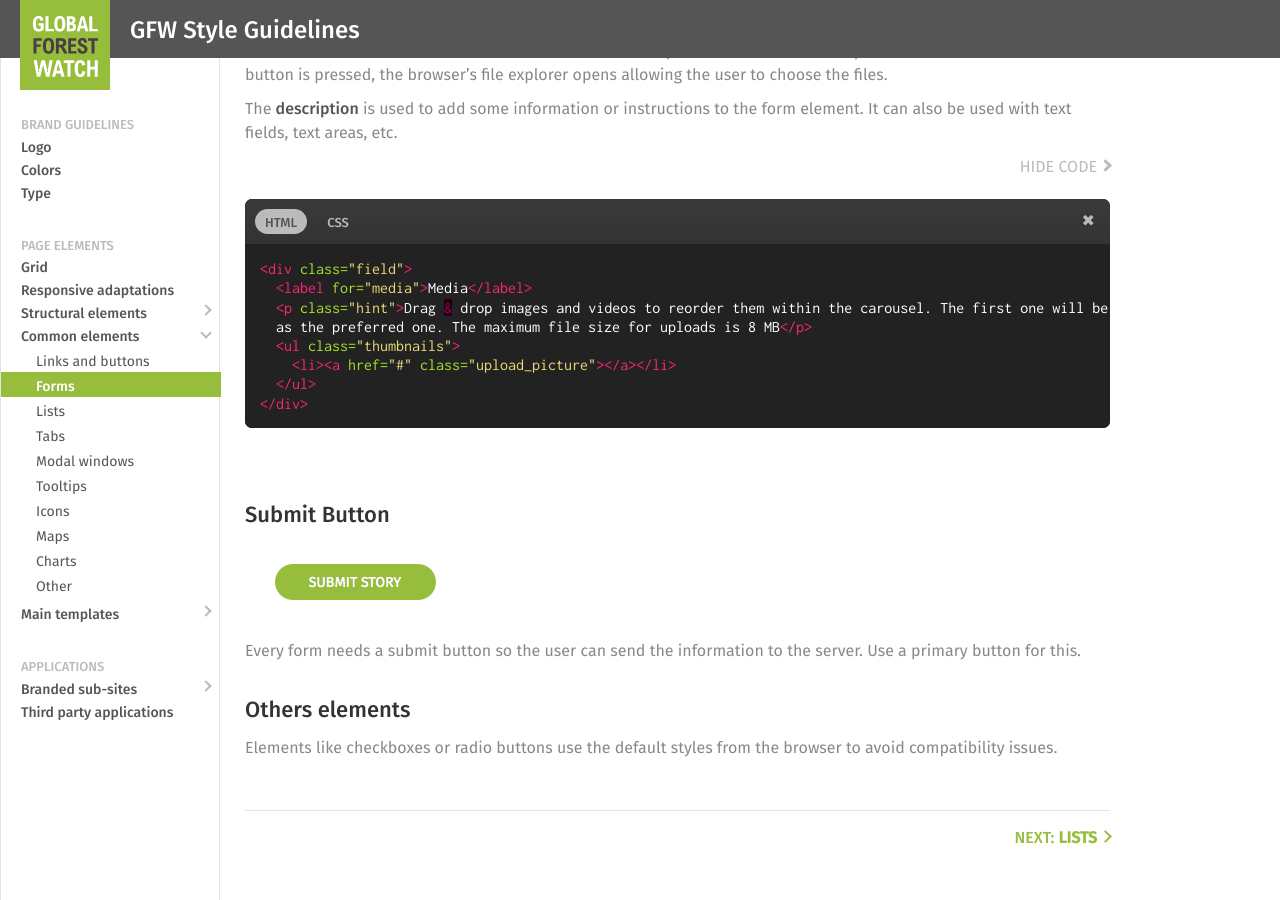
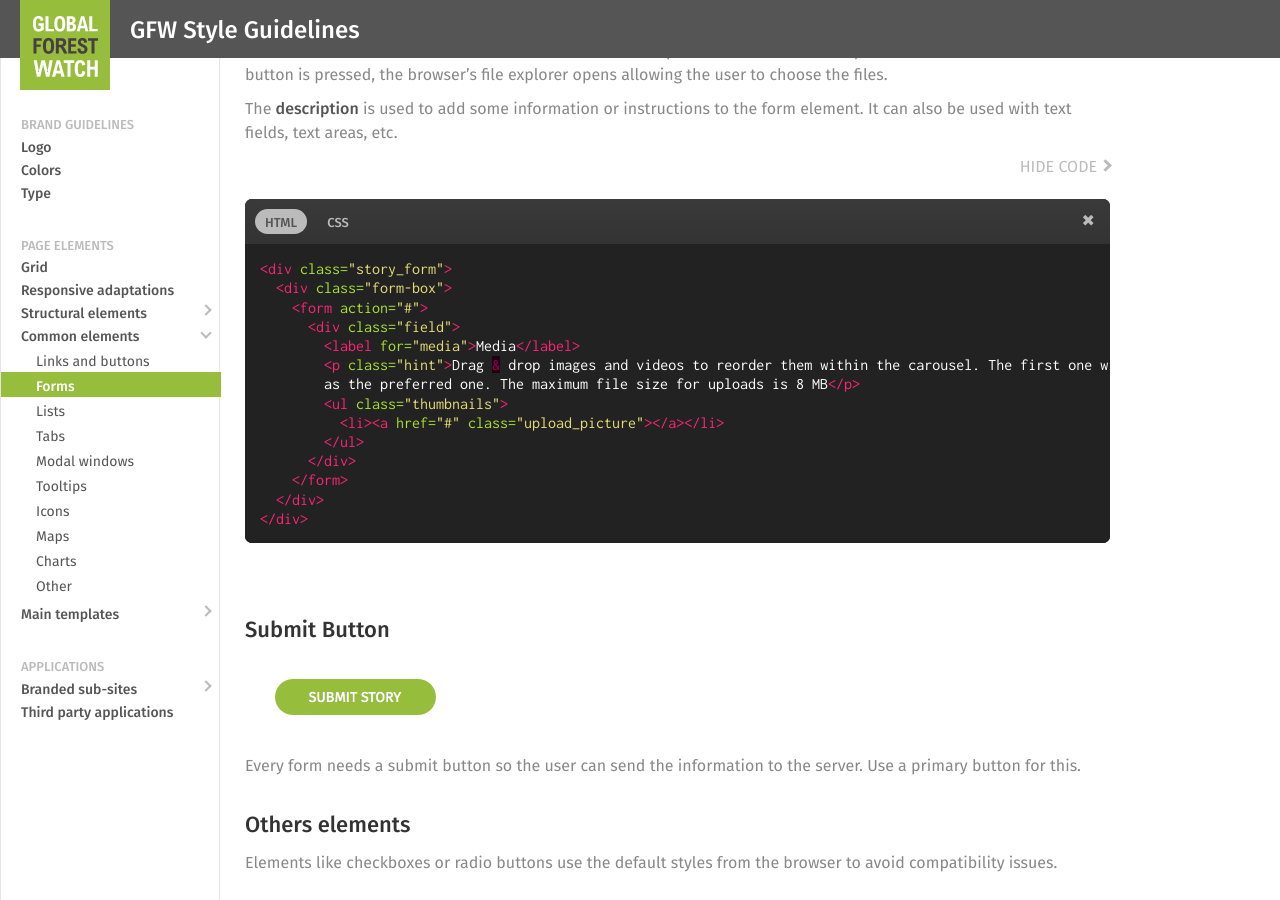
Before and after one commit to Vizzuality/gfw-style-guides, a Jekyll site: the page built from _posts/common-elements/0007-03-01-forms.markdown, in a window 1280 px wide and 900 px high, scrolled down 2659 px. Built offline with Jekyll 4.4.1, drawn with Linux system fonts in a browser that asks for light colours; some of the changed lines change nothing that is shown.

Commit message:
Updated file select code snippet

```diff
--- a/_includes/snippets/common-elements/forms/file-select-css.html
+++ b/_includes/snippets/common-elements/forms/file-select-css.html
@@ -1,61 +1,14 @@
 {% highlight css %}
 
-.field {
-  margin: 0 0 25px;
-  position: relative;
-  clear: both;
-}
-
-.thumbnails {
-  width: 100%;
-  @media (min-width: 850px) {
-    float: left;
-    width: 585px;
-}
-
-.upload_picture {
-  display: block;
-  position: relative;
-  width: 100%;
-  height: 76px;
-  margin: 5px 0 0;
-  border: 2px dashed #97Bd3d;
-}
-
-.upload_picture:hover{
-  border-color: #88aa37;
-}
-
-.upload_picture:before,
-.upload_picture:after{
-  background: #88aa37;
-}
-
-.upload_picture:before,
-.upload_picture:after{
-  content: "";
-  display: block;
-  position: absolute;
-  top: 50%;
-  left: 50%;
-  background: #97Bd3d;
-  transform(translate(-50%,-50%));
-}
-
-.upload_picture:before{
-  height: 30px;
-  width: 4px;
-}
-.upload_picture:after{
-  height: 4px;
-  width: 30px;
-}
-
-@media (min-width: 850px) {
-  display: inline-block;
-  float: left;
-  width: 132px;
-  margin: 5px 10px 0px 0;
-}
+/* reset.css */
+@import 'https://cdn.rawgit.com/Vizzuality/gfw-style-guides/master/external-css/reset.css';
+/* fonts */
+@import 'http://fonts.googleapis.com/css?family=Fira+Sans:400,500,300';
+/* base */
+@import 'https://cdn.rawgit.com/Vizzuality/gfw-style-guides/master/external-css/base.css';
+/* stories */
+@import 'https://cdn.rawgit.com/Vizzuality/gfw-style-guides/master/external-css/stories.css';
+/* form */
+@import 'https://cdn.rawgit.com/Vizzuality/gfw-style-guides/master/external-css/form.css';
 
 {% endhighlight %}
--- a/_includes/snippets/common-elements/forms/file-select.html
+++ b/_includes/snippets/common-elements/forms/file-select.html
@@ -1,5 +1,8 @@
 {% highlight html %}
 
+<div class="story_form">
+  <div class="form-box">
+    <form action="#">
       <div class="field">
         <label for="media">Media</label>
         <p class="hint">Drag & drop images and videos to reorder them within the carousel. The first one will be considered
@@ -8,5 +11,8 @@
           <li><a href="#" class="upload_picture"></a></li>
         </ul>
       </div>
+    </form>
+  </div>
+</div>
 
 {% endhighlight %}
```
Lines whose indentation alone changed are shown as unchanged.
